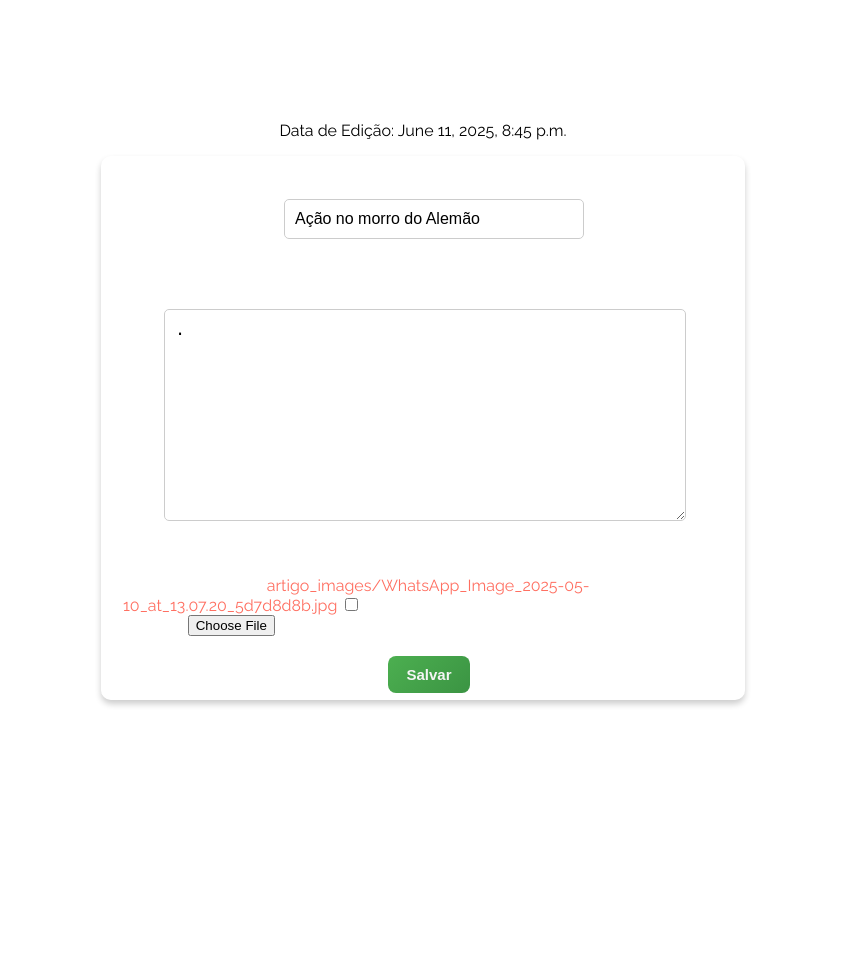
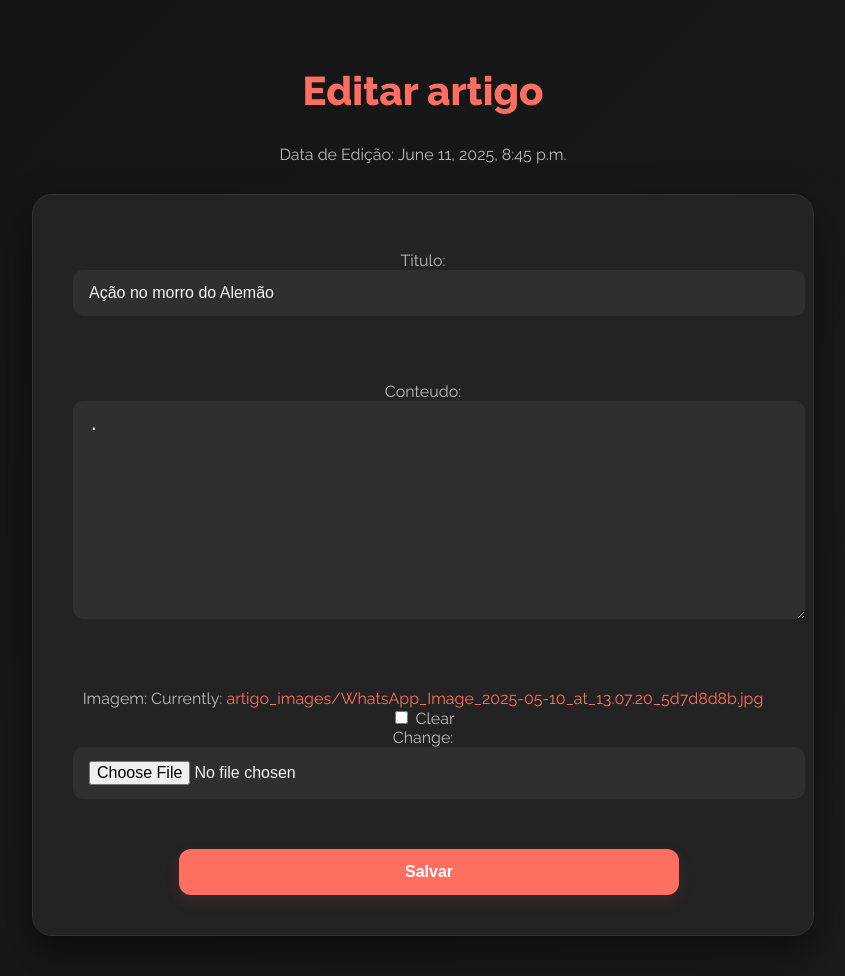
Before and after one commit to RafaSobral/Trabalho-Web, a Django app: page /blog/home/login/editar/47 in a window 1280 px wide. Shown: the whole page, without its empty margins (217-1062 px from the left). Before the commit the page ends 706 px from the top, so only its background shows below. Run offline with Django 5.2, Linux system fonts and the light colour scheme; a user stored in the database is signed in; data comes from the database, SQL or seed files in the repository.

Commit message:
Add files via upload

```diff
--- a/blogapp/static/css/style.css
+++ b/blogapp/static/css/style.css
@@ -5,11 +5,9 @@
 }
 
 :root {
-  /* Neutros */
   --color-dark:   #1A1A1A;
   --color-light:  #F5F5F5;
 
-  /* Primárias */
   --color-coral:      #FF6F61;
   --color-coral-claro: #FFA79D;
   --color-teal:       #4ECDC4;
@@ -97,7 +95,6 @@
 }
 
 
-
 .textoResumo h1{
     color: var(--color-light);
     font-family: 'Roboto', sans-serif;
@@ -162,7 +159,6 @@
     transform: scale(1.02);
 }
 
-/* Categoria tag */
 .moldura::before {
     content: 'Artigo';
     position: absolute;
@@ -209,7 +205,6 @@
 
 }
 
-/* Seta indicativa */
 .moldura h2::after {
     content: '→';
     position: absolute;
@@ -589,6 +584,7 @@
     box-shadow: 0 4px 12px rgba(0,0,0,0.2);
 }
 
+
 .adicionar {
     background: linear-gradient(135deg, #3483fa, #2366d1);
     color: var(--color-light);
@@ -630,6 +626,28 @@
     transform: translateY(-3px);
     background: #323232;
 }
+
+.Editor {
+    display: inline-block;
+    margin-top: 20px;
+    padding: 12px 24px;
+    font-size: 16px;
+    font-weight: 600;
+    font-family: 'Raleway', sans-serif;
+    color: var(--color-dark);
+    background: var(--color-light);
+    border: none;
+    border-radius: 12px;
+    text-decoration: none;
+    text-align: center;
+    cursor: pointer;
+    transition: all 0.3s ease;
+}
+
+.Editor:hover {
+    transform: scale(1.02);
+}
+
 
 .artigo h2 {
     font-size: 20px;
@@ -693,178 +711,250 @@
 
 /* Estilizacao página Adicionar Artigo */
 body.adicionar-artigo {
-    background-color: var(--color-light);
+    margin: 0;
+    padding: 40px 20px;
+    background: linear-gradient(135deg, #141414, #1c1c1c);
     font-family: 'Raleway', sans-serif;
-    padding: 20px;
     display: flex;
     flex-direction: column;
     align-items: center;
-    justify-content: flex-start;
-    height: 100vh;
+    min-height: 100vh;
+    color: var(--color-dark);
+    box-sizing: border-box;
 }
 
 body.adicionar-artigo h1 {
-    font-size: 2rem;
+    font-size: 2.5rem;
+    font-weight: 800;
+    color: #f5f5f5;
+    margin-bottom: 30px;
+    text-align: center;
+    color: var(--color-teal);
+}
+
+body.adicionar-artigo .date {
+    font-size: 1rem;
     color: var(--color-light);
-    margin-top: 20px;
-    margin-bottom: 20px;
+    margin-bottom: 25px;
     text-align: center;
 }
 
 body.adicionar-artigo form {
+    width: 100%;
+    max-width: 700px;
+    padding: 40px;
+    background: #232323;
+    border-radius: 20px;
+    box-shadow: 0 20px 40px rgba(0,0,0,0.5);
     display: flex;
     flex-direction: column;
-    background: rgba(255, 255, 255, 0.1);
-    backdrop-filter: blur(10px);
-    border: 2px solid rgba(255, 255, 255, 0.3);
-    box-shadow: 0 4px 6px rgba(0, 0, 0, 0.2);
-    transition: all 0.3s ease;
-    height: 500px;
-    padding: 20px;
-    border-radius: 10px;
-    width: 100%;
-    max-width: 600px;
-    align-items: center;
-    justify-content: center;
+    gap: 20px;
+    backdrop-filter: blur(12px);
+    border: 1px solid #333;
+    animation: fadeIn 0.5s ease;
 }
 
-
-body.adicionar-artigo .date {
-    color: rgb(255, 255, 255);
-    font-family: 'Raleway', sans-serif;
+body.adicionar-artigo input[type="text"],
+body.adicionar-artigo textarea,
+body.adicionar-artigo input[type="file"],
+body.adicionar-artigo select {
+    width: 100%;
+    padding: 14px 16px;
     font-size: 16px;
-    margin-bottom: 20px;
-    text-align: center;
-}
-
-
-body.adicionar-artigo input[type="text"],
-body.adicionar-artigo textarea {
-    padding: 10px;
-    font-size: 16px;
-    border: 1px solid #ccc;
-    border-radius: 5px;
-    background-color: #ffffff65;
+    border: none;
+    border-radius: 10px;
+    background-color: #2f2f2f;
+    color: var(--color-light);
     transition: all 0.3s ease;
-    width: 100%;
-    max-width: 500px;
-    margin-bottom: 15px;
+    box-shadow: inset 0 0 0 2px transparent;
 }
 
 body.adicionar-artigo input[type="text"]:focus,
-body.adicionar-artigo textarea:focus {
-    border-color: green;
+body.adicionar-artigo textarea:focus,
+body.adicionar-artigo input[type="file"]:focus,
+body.adicionar-artigo select:focus {
     outline: none;
-}
-
-
-body.adicionar-artigo button {
-    padding: 10px 20px;
-    font-size: 16px;
-    background-color: green;
-    color: white;
-    border: none;
-    border-radius: 5px;
-    cursor: pointer;
-    font-weight: bold;
-    transition: background-color 0.3s ease;
-    width: 100%;
-    max-width: 500px;
-}
-
-body.adicionar-artigo button:hover {
-    background-color: darkgreen;
+    box-shadow: inset 0 0 0 2px var(--color-teal);
+    background-color: #383838;
 }
 
 body.adicionar-artigo textarea {
     resize: vertical;
+    min-height: 120px;
 }
 
+.adicionar-artigo button {
+    background: linear-gradient(135deg, #00a97f, #009973);
+    color: white;
+    font-size: 1rem;
+    font-weight: bold;
+    padding: 14px;
+    border: none;
+    border-radius: 12px;
+    cursor: pointer;
+    transition: all 0.3s ease;
+    box-shadow: 0 6px 16px rgba(0, 200, 151, 0.1);
+}
+
+.adicionar-artigo button:hover {
+    background: var(--color-teal);
+    transform: scale(1.03);
+    box-shadow: 0 8px 20px rgba(0, 200, 151, 0.1);
+}
 
 body.adicionar-artigo form p {
-    color: white;
-    margin-bottom: 20px;
+    color: var(--color-light);
+    font-size: 15px;
 }
+
+.Editor-voltar button {
+    padding: 12px 24px;
+    font-size: 16px;
+    font-weight: 600;
+    font-family: 'Raleway', sans-serif;
+    color: var(--color-dark);
+    background: var(--color-light);
+    border: none;
+    border-radius: 12px;
+    cursor: pointer;
+    transition: all 0.3s ease;
+    margin: 20px auto;
+    display: block;
+}
+
+.Editor-voltar button:hover {
+    background: var(--color-light);
+    transform: scale(1.02);
+}
+/* Animação suave */
+@keyframes fadeIn {
+    from { opacity: 0; transform: translateY(20px); }
+    to   { opacity: 1; transform: translateY(0); }
+}
+
 
 
 /* estilizacao da pagina de editar  */
 
 body.editar-artigo {
-    background-color: #ffffff;
+    margin: 0;
+    padding: 40px 20px;
+    background: linear-gradient(135deg, #141414, #1c1c1c);
     font-family: 'Raleway', sans-serif;
-    padding: 20px;
     display: flex;
     flex-direction: column;
     align-items: center;
-    justify-content: flex-start;
-    height: 100vh;
+    min-height: 100vh;
+    color: var(--color-light);
+    box-sizing: border-box;
 }
 
 body.editar-artigo h1 {
-    font-size: 2rem;
-    color: #ffffff;
-    margin-top: 20px;
-    margin-bottom: 20px;
+    font-size: 2.5rem;
+    font-weight: 800;
+    margin-bottom: 15px;
+    text-align: center;
+    color: var(--color-coral);
+}
+
+body.editar-artigo p {
+    font-size: 1rem;
+    color: #bbbbbb;
+    margin-bottom: 30px;
     text-align: center;
 }
 
 body.editar-artigo form {
+    width: 100%;
+    max-width: 700px;
+    padding: 40px;
+    background: #232323;
+    border-radius: 20px;
+    box-shadow: 0 20px 40px rgba(0, 0, 0, 0.5);
     display: flex;
     flex-direction: column;
-    background: rgba(255, 255, 255, 0.1);
-    backdrop-filter: blur(10px);
-    border: 2px solid rgba(255, 255, 255, 0.3);
-    box-shadow: 0 4px 6px rgba(0, 0, 0, 0.2);
-    transition: all 0.3s ease;
-    height: 500px;
-    padding: 20px;
-    border-radius: 10px;
-    width: 100%;
-    max-width: 600px;
-    align-items: center;
-    justify-content: center;
+    gap: 20px;
+    backdrop-filter: blur(12px);
+    border: 1px solid #333;
+    animation: fadeIn 0.5s ease;
 }
 
-/* Estilo para a Data */
-body.editar-artigo .date {
-    color: rgb(255, 255, 255);
+.Editor button {
+    padding: 12px 24px;
+    font-size: 16px;
+    font-weight: 600;
     font-family: 'Raleway', sans-serif;
-    font-size: 16px;
-    margin-bottom: 20px;
-    text-align: center;
+    color: var(--color-dark);
+    background: var(--color-light);
+    border: none;
+    border-radius: 12px;
+    cursor: pointer;
+    transition: all 0.3s ease;
+    margin: 20px auto;
+    display: block;
 }
 
-/* Estilo para os campos de input */
+.Editor button:hover {
+    background: var(--color-light);
+    transform: scale(1.02);
+}
+
 body.editar-artigo input[type="text"],
-body.editar-artigo textarea {
-    padding: 10px;
+body.editar-artigo textarea,
+body.editar-artigo input[type="file"],
+body.editar-artigo select {
+    width: 100%;
+    padding: 14px 16px;
     font-size: 16px;
-    border: 1px solid #ccc;
-    border-radius: 5px;
-    background-color: #ffffff65;
+    border: none;
+    border-radius: 10px;
+    background-color: #2f2f2f;
+    color: var(--color-light);
     transition: all 0.3s ease;
-    width: 100%;
-    max-width: 500px;
-    margin-bottom: 15px;
+    box-shadow: inset 0 0 0 2px transparent;
 }
 
 body.editar-artigo input[type="text"]:focus,
-body.editar-artigo textarea:focus {
-    border-color: green;
+body.editar-artigo textarea:focus,
+body.editar-artigo input[type="file"]:focus,
+body.editar-artigo select:focus {
     outline: none;
+    box-shadow: inset 0 0 0 2px var(--color-coral-claro);
+    background-color: #383838;
 }
 
-/* Estilo para o botão */
-
-body.editar-artigo button:hover {
-    background-color: darkgreen;
+body.editar-artigo textarea {
+    resize: vertical;
+    min-height: 120px;
 }
 
+body.editar-artigo .botaoeditar {
+    background: var(--color-coral);
+    color: white;
+    font-size: 1rem;
+    font-weight: bold;
+    padding: 14px;
+    border: none;
+    border-radius: 12px;
+    cursor: pointer;
+    transition: all 0.3s ease;
+    box-shadow: 0 6px 16px rgba(255, 107, 107, 0.1);
+    width: 100%;
+    max-width: 500px;
+    align-self: center;
+}
 
-body.editar-artigo form p {
-    color: white;
-    margin-bottom: 20px;
+body.editar-artigo .botaoeditar:hover {
+    background: var(--color-coral-claro);
+    transform: scale(1.03);
+    box-shadow: 0 8px 20px rgba(255, 107, 107, 0.1);
 }
+
+@keyframes fadeIn {
+    from { opacity: 0; transform: translateY(20px); }
+    to   { opacity: 1; transform: translateY(0); }
+}
+
 
 
 
```
